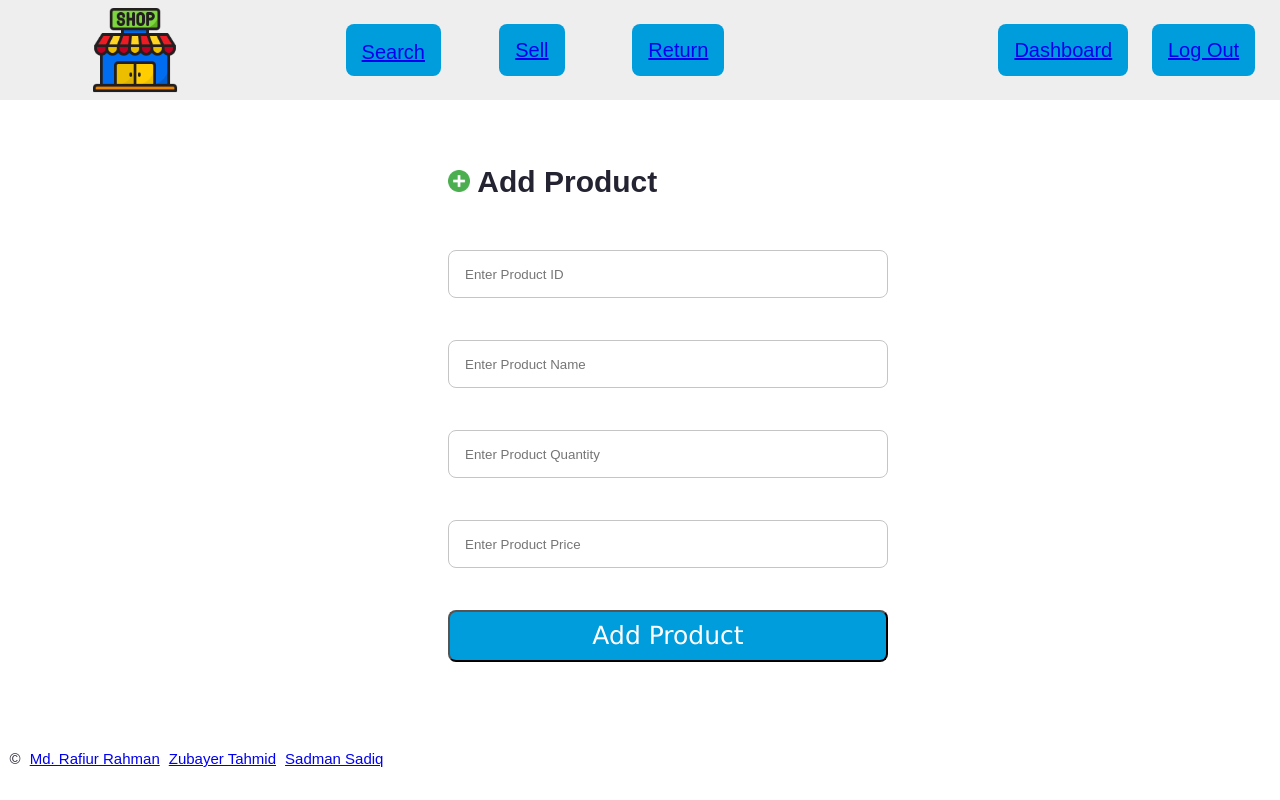
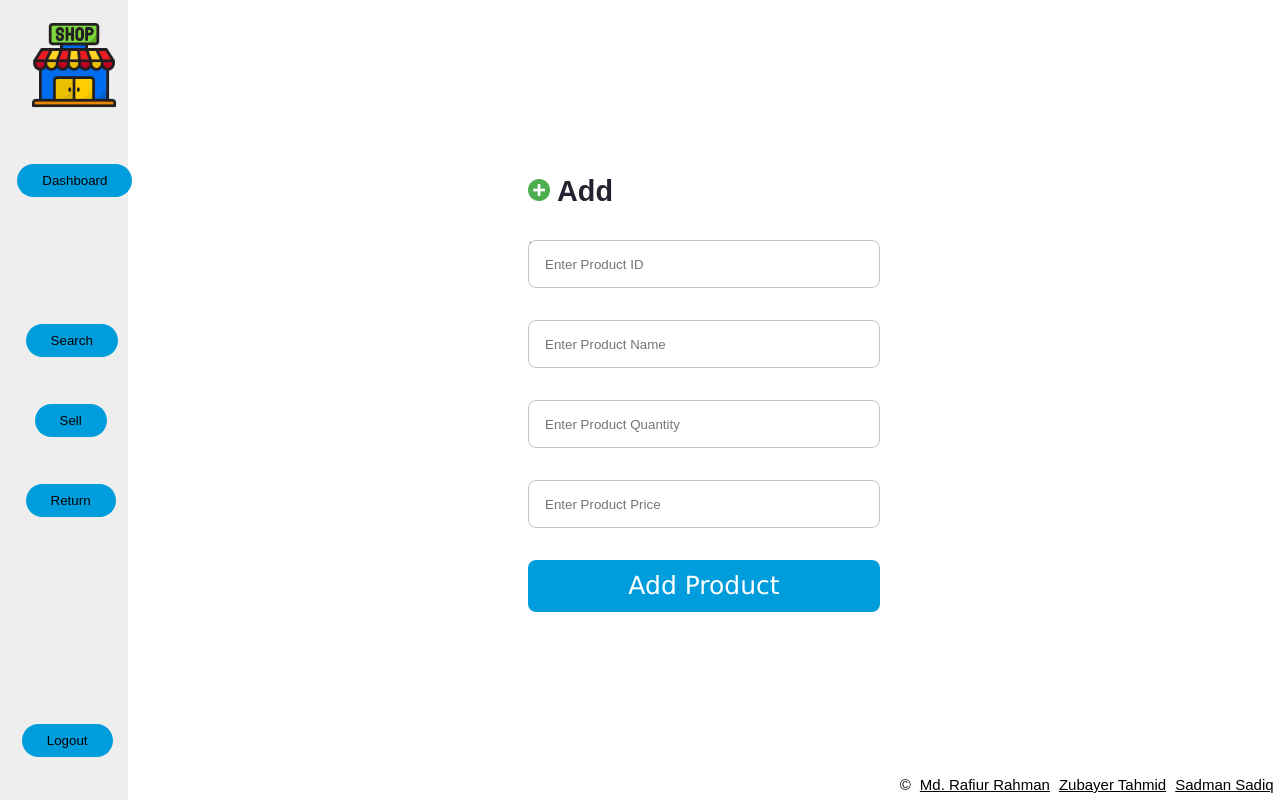
Before and after one commit to rr-uchchash360/Halkhata-The-Shop-Management-System, a PHP site: page /add.html in a window 1280 px wide. Run offline with PHP 8.4, Linux system fonts and the light colour scheme.

Commit message:
Alignment of Add Page
Add page fixed for alignments. As well, button added to navbar.

```diff
--- a/add.css
+++ b/add.css
@@ -6,139 +6,123 @@
 
 .navbar{
     position: absolute;
-    width: 100%;
-    height: 100px;
-    left: 0px;
-    top: 0px;
-    background: #EFEEEE;
+    width: 10%;
+    height: 100%;
+    background: #EEEEEE;
 }
 
 .navbar-shop-logo{
     position: absolute;
-    top : 5px;
-    left: 7%;
+    top : 2.5%;
+    left: 22.5%;
+}
+
+.navbar-dashboard-button{
+    color: #242331;
+    position: absolute;
+    display: flex;
+    flex-direction: column;
+    justify-content: center;
+    padding: 7% 7%;
+    height: 5%;
+    border-radius: 10%;
+    color: #fff;
+    font-family: 'Lucida Sans', 'Lucida Sans Regular', 'Lucida Grande', 'Lucida Sans Unicode', Geneva, Verdana, sans-serif;
+    font-style: normal;
+    font-size: 100%;
+    line-height: 20px;
+    left: 6.5%;
+    top: 20%;
+    text-align: center;
 }
 
 .navbar-search-product-button{
     color: #242331;
     position: absolute;
-    left: 27%;
     display: flex;
     flex-direction: column;
     justify-content: center;
-    padding: 14px 16px;
-    gap: 4px;
-    height: 52px;
-    background: #009DDC;
-    border-radius: 8px;
+    padding: 7% 7%;
+    height: 5%;
+    border-radius: 15%;
     color: #fff;
     font-family: 'Lucida Sans', 'Lucida Sans Regular', 'Lucida Grande', 'Lucida Sans Unicode', Geneva, Verdana, sans-serif;
     font-style: normal;
-    font-weight: 500;
-    font-size: 20px;
+    font-size: 100%;
     line-height: 20px;
-    top: 24px;
+    left: 13%;
+    top: 40%;
     text-align: center;
 }
 
 .navbar-sell-product-button{
     color: #242331;
     position: absolute;
-    left: 39%;
     display: flex;
     flex-direction: column;
     justify-content: center;
-    padding: 14px 16px;
-    gap: 4px;
-    height: 52px;
-    background: #009DDC;
-    border-radius: 8px;
+    padding: 7% 7%;
+    height: 5%;
+    border-radius: 15%;
     color: #fff;
     font-family: 'Lucida Sans', 'Lucida Sans Regular', 'Lucida Grande', 'Lucida Sans Unicode', Geneva, Verdana, sans-serif;
     font-style: normal;
-    font-weight: 500;
-    font-size: 20px;
+    font-size: 100%;
     line-height: 20px;
-    top: 24px;
+    left: 20%;
+    top: 50%;
     text-align: center;
 }
 
 .navbar-return-product-button{
     color: #242331;
     position: absolute;
-    left: 49.4%;
     display: flex;
     flex-direction: column;
     justify-content: center;
-    padding: 14px 16px;
-    gap: 4px;
-    height: 52px;
-    background: #009DDC;
-    border-radius: 8px;
+    padding: 7% 7%;
+    height: 5%;
+    border-radius: 15%;
     color: #fff;
     font-family: 'Lucida Sans', 'Lucida Sans Regular', 'Lucida Grande', 'Lucida Sans Unicode', Geneva, Verdana, sans-serif;
     font-style: normal;
-    font-weight: 500;
-    font-size: 20px;
+    font-size: 100%;
     line-height: 20px;
-    top: 24px;
+    left: 13%;
+    top: 60%;
     text-align: center;
 }
 
-.navbar-dashboard-button{
-    color: #242331;
-    position: absolute;
-    left: 78%;
-    display: flex;
-    flex-direction: column;
-    justify-content: center;
-    padding: 14px 16px;
-    gap: 4px;
-    height: 52px;
-    background: #009DDC;
-    border-radius: 8px;
-    color: #fff;
-    font-family: 'Lucida Sans', 'Lucida Sans Regular', 'Lucida Grande', 'Lucida Sans Unicode', Geneva, Verdana, sans-serif;
-    font-style: normal;
-    font-weight: 500;
-    font-size: 20px;
-    line-height: 20px;
-    top: 24px;
-    text-align: center;
-}
 
 .navbar-logout-button{
     color: #242331;
     position: absolute;
-    left: 90%;
     display: flex;
     flex-direction: column;
     justify-content: center;
-    padding: 14px 16px;
-    gap: 4px;
-    height: 52px;
-    background: #009DDC;
-    border-radius: 8px;
+    padding: 7% 7%;
+    height: 5%;
+    border-radius: 15%;
     color: #fff;
     font-family: 'Lucida Sans', 'Lucida Sans Regular', 'Lucida Grande', 'Lucida Sans Unicode', Geneva, Verdana, sans-serif;
     font-style: normal;
-    font-weight: 500;
-    font-size: 20px;
+    font-size: 100%;
     line-height: 20px;
-    top: 24px;
+    left: 10%;
+    top: 90%;
     text-align: center;
 }
 
 .wrapper-add-product-label{
     position: absolute;
-    width: 300px;
+    width: 13.5%;
     height: 60px;
-    left: 35%;
-    top: 150px;
+    left: 41.25%;
+    top: 20%;
     font-family: 'Lato';
     font-style: normal;
     font-weight: 700;
-    font-size: 30px;
+    font-size: 180%;
     line-height: 60px;
     color: #242331;
 }
@@ -152,10 +136,10 @@
     padding: 12px 16px;
     gap: 4px;
     position: absolute;
-    width: 440px;
+    width: 27.5%;
     height: 48px;
-    left: 35%;
-    top: 250px;
+    left: 41.25%;
+    top: 30%;
     border: 1px solid #C5C5C5;
     border-radius: 8px;
 }
@@ -169,10 +153,10 @@
     padding: 12px 16px;
     gap: 4px;
     position: absolute;
-    width: 440px;
+    width: 27.5%;
     height: 48px;
-    left: 35%;
-    top: 340px;
+    left: 41.25%;
+    top: 40%;
     border: 1px solid #C5C5C5;
     border-radius: 8px;
 }
@@ -186,10 +170,10 @@
     padding: 12px 16px;
     gap: 4px;
     position: absolute;
-    width: 440px;
+    width: 27.5%;;
     height: 48px;
-    left: 35%;
-    top: 430px;
+    left: 41.25%;
+    top: 50%;
     border: 1px solid #C5C5C5;
     border-radius: 8px;
 }
@@ -203,25 +187,24 @@
     padding: 12px 16px;
     gap: 4px;
     position: absolute;
-    width: 440px;
+    width: 27.5%;;
     height: 48px;
-    left: 35%;
-    top: 520px;
+    left: 41.25%;
+    top: 60%;
     border: 1px solid #C5C5C5;
     border-radius: 8px;
 }
 
 .wrapper-add-product-button{
-    display: flex;
     flex-direction: row;
     justify-content: center;
     padding: 14px 16px;
     gap: 4px;
     position: absolute;
-    width: 440px;
+    width: 27.5%;;
     height: 52px;
-    left: 35%;
-    top: 610px;
+    left: 41.25%;
+    top: 70%;
     background: #009DDC;
     border-radius: 8px;
     color: #fff;
@@ -232,13 +215,31 @@
     line-height: 20px;
 }
 
+button{
+    padding: 9px 25px;
+    background-color: #009DDC;
+    border: none;
+    border-radius: 50px;
+    cursor: pointer;
+    transition: all 0.3s ease 0s;
+}
+
+a, button{
+    font-weight: 500;
+    color: #000000;
+}
+
+button:hover{
+    background-color: #00E000;
+}
+
 .footer{
     font-family: 'Courier New', Courier, monospace;
     font-weight: 200;
     font-size: 15px;
     line-height: 120%;
-    color: #242331;
+    color: #000000;
     position: absolute;
-    left: 0.75%;
-    top: 750px;
+    right: 0.5%;
+    top: 97%;
 }
--- a/add.html
+++ b/add.html
@@ -14,26 +14,26 @@
 
     <div class="navbar">
 
+        <div class="navbar-dashboard-button">
+            <a href='login.html'><button>Dashboard</button></a>
+        </div>
+
         <div class="navbar-shop-logo">
             <a href="add.html"><img src="icons/shop.png" style="width: 90px; height: 90px;">
         </div>
 
         <div class="navbar-search-product-button">
-            <a href="search.html">Search</a>
+            <a href='search.html'><button>Search</button></a>
         </div>
         <div class="navbar-sell-product-button">
-            <a href="sell.html">Sell</a>
+            <a href='sell.html'><button>Sell</button></a>
         </div>
         <div class="navbar-return-product-button">
-            <a href="return.html">Return</a>
-        </div>
-
-        <div class="navbar-dashboard-button">
-            <a href = login.html>Dashboard</a>
+            <a href='return.html'><button>Return</button></a>
         </div>
 
         <div class="navbar-logout-button">
-            <a href = login.html>Log Out</a>
+            <a href='login.html'><button>Logout</button></a>
         </div>
 
     </div>
```
